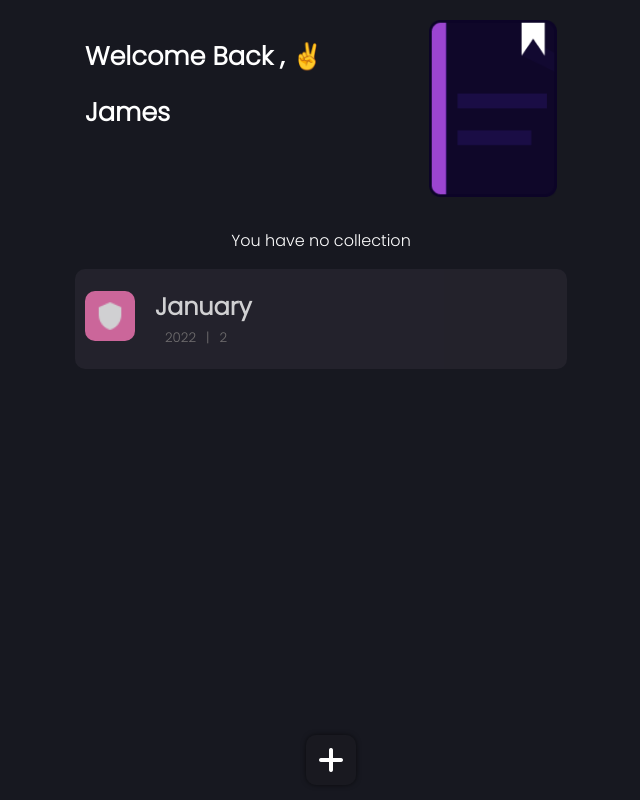
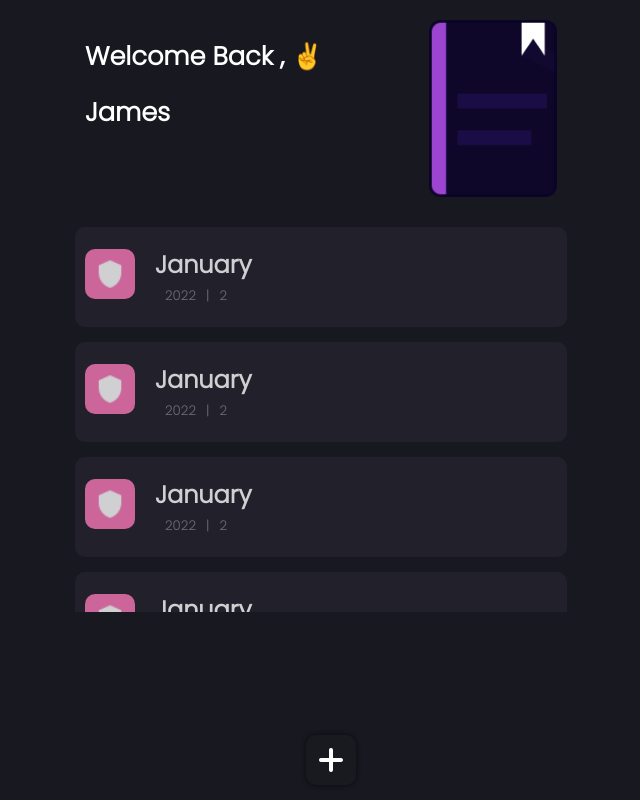
Before and after one commit to Benrobo/timerz, a Next.js app: page / in a window 1280 px wide. Shown: the whole page, without its empty margins (319-959 px from the left). Built offline with nearby package versions, Linux system fonts and the light colour scheme.

Commit message:
updated collections and index.js

```diff
--- a/components/Collections/style.module.css
+++ b/components/Collections/style.module.css
@@ -9,6 +9,8 @@
   justify-content: flex-start;
   color: var(--light1);
   opacity: 0.8;
+  margin-top: 15px;
+  cursor: pointer;
 }
 
 .cards:hover {
--- a/pages/index.js
+++ b/pages/index.js
@@ -1,12 +1,19 @@
 import { Error, Header, Months } from "../components";
 import NavBar from "../components/Navbar/Navbar";
+
+import style from "../styles/home.module.css";
 
 export default function Home() {
   return (
     <div>
       <Header />
-      <Error message="You have no collection" />
-      <Months />
+      {/* <Error message="You have no collection" /> */}
+      <div className={style.monthsCont}>
+        <Months />
+        <Months />
+        <Months />
+        <Months />
+      </div>
       <NavBar />
     </div>
   );
--- a/styles/home.module.css
+++ b/styles/home.module.css
@@ -0,0 +1,10 @@
+.monthsCont {
+  width: 100%;
+  height: auto;
+  max-height: 400px;
+  overflow-y: auto;
+}
+
+.monthsCont::-webkit-scrollbar {
+  display: none;
+}
```
